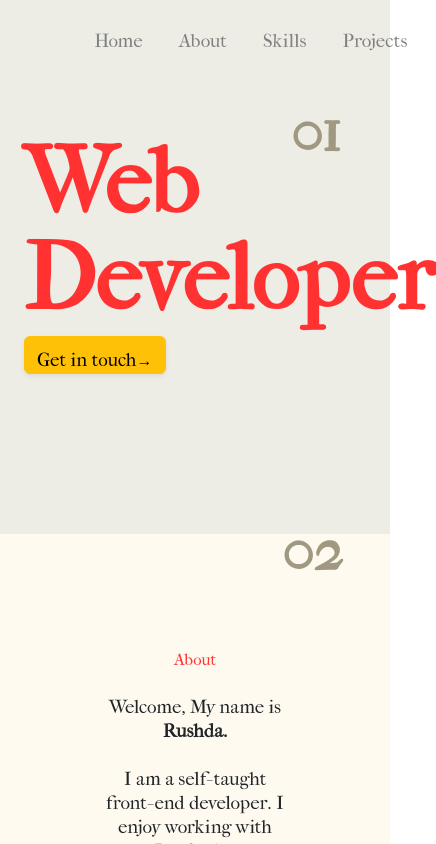
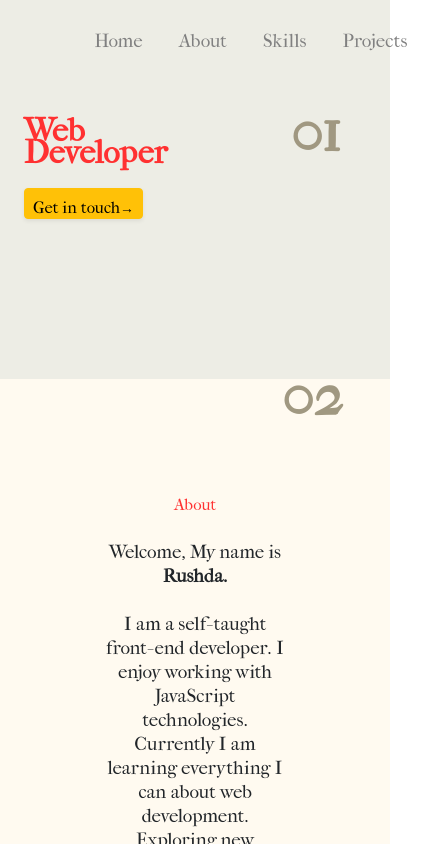
Before and after one commit to RushdaAnsari/portfolio-website, a React (Create React App) app: page / in a window 390 px wide. Shown: the top 844 px of the page, 436 px wide, since content can reach past the window. Built offline with nearby package versions, Linux system fonts and the light colour scheme.

Commit message:
fixed h1

```diff
--- a/package.json
+++ b/package.json
@@ -1,6 +1,7 @@
 {
   "name": "my-app",
   "version": "0.1.0",
+  "homepage": "https://rushdaansari.github.io/portfolio-website/",
   "private": true,
   "dependencies": {
     "@headlessui/react": "^1.7.17",
@@ -20,6 +21,8 @@
     "web-vitals": "^2.1.4"
   },
   "scripts": {
+    "predeploy": "npm run build",
+    "deploy": "gh-pages -d build",
     "start": "react-scripts start",
     "build": "react-scripts build",
     "test": "react-scripts test",
@@ -48,6 +51,7 @@
     "@fortawesome/fontawesome-free": "^6.4.2",
     "autoprefixer": "^10.4.16",
     "framer-motion": "^10.16.4",
+    "gh-pages": "^6.0.0",
     "postcss": "^8.4.30",
     "sass": "^1.68.0",
     "tailwindcss": "^3.3.3"
--- a/src/components/Home/Home.jsx
+++ b/src/components/Home/Home.jsx
@@ -21,8 +21,8 @@ export const Home =() => {
 
             <div className="text-container lg:mx-[100px] sm:mx-[2px] py-28 sm:py-48 lg:py-56 lg:float-left sm:float-center">
 
-              <div className="text-left">
-                <h1 className="custom-text font-bold text-gray-600 text-4xl sm:text-6xl lg:text-[100px] lg:leading-[6rem]">
+              <div className="flex-col text-left">
+                <h1 className="custom-text font-bold text-gray-600 lg:text-[100px] lg:lh-[6rem] sm:text-[4rem]">
                   Web <br/> Developer
                 </h1>
                 {/* <h1 id="name" className="mt-1 font-bold tracking-tight text-gray-900 sm:text-6xl">
@@ -34,9 +34,9 @@ export const Home =() => {
                 <div className="mt-8 flex items-left">
                   <a
                     href="mailto:iamrushdaa@gmail.com"
-                    className="rounded-md btn btn-warning text-decoration-none px-3.5 py-2.5 text-sm font-semibold text-black shadow-sm focus-visible:outline focus-visible:outline-2 focus-visible:outline-offset-2 focus-visible:outline-indigo-600"
+                    className="rounded-md btn btn-sm btn-warning text-decoration-none px-3.5 py-2.5 font-semibold text-black shadow-sm focus-visible:outline focus-visible:outline-2 focus-visible:outline-offset-2 focus-visible:outline-indigo-600"
                   >
-                    Get in touch<span aria-hidden="true">→</span>
+                    Get in touch<span aria-hidden="true" className='text-sm'>→</span>
                   </a>
                 </div>
               </div>
--- a/src/components/Home/Home.scss
+++ b/src/components/Home/Home.scss
@@ -6,8 +6,8 @@
       font-family: FeFCrm2;
       color: #Ff3131;
       //color: #ffc107;
-      font-size: 100px;
-      line-height: 6rem;
+      // font-size: 100px;
+      // line-height: 6rem;
 
 
 
@@ -23,15 +23,15 @@
 }
 
 
-@media (max-width: 768px) {
-  .text-container{
-    display: flex;
+// @media (max-width: 768px) {
+//   .text-container{
+//     display: flex;
 
-    .custom-text {
-      font-size: 80px;
-    }
-    }
-  }
+//     .custom-text {
+//       font-size: 80px;
+//     }
+//     }
+//   }
 
 // @media (max-width: 576px){
 
```
Also changed, not shown: 2 other files (tests, documents, lock files or other folders).
